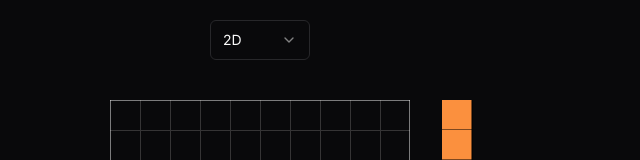
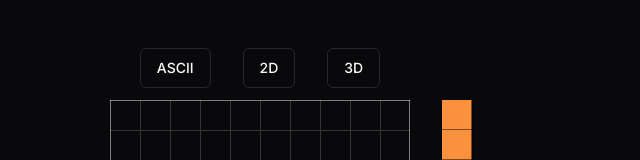
Before and after one commit to Thiago-cpu/tetris, a Next.js app: page / in a window 1280 px wide. Shown: the top 160 px of the page, without its empty margins (380-1020 px from the left). Built offline with nearby package versions, Linux system fonts and the light colour scheme.

Commit message:
in selectUniverse, use buttons instead of select

```diff
--- a/src/app/(home)/selectUniverse.tsx
+++ b/src/app/(home)/selectUniverse.tsx
@@ -1,40 +1,33 @@
 "use client";
-
 import {
-  Select,
-  SelectContent,
-  SelectItem,
-  SelectTrigger,
-  SelectValue,
-} from "@/components/ui/select";
-import {
-  GAME_MULTIVERSE,
   GameUniverses,
+  gameUniverses,
   useUserConfig,
 } from "../store/userConfig";
 import { useTransition } from "react";
+import { Button } from "@/components/ui/button";
 
 export default function SelectUniverse() {
   const [pending, startTransition] = useTransition();
   const { gameUniverse, setGameUniverse } = useUserConfig(
     ({ gameUniverse, setGameUniverse }) => ({ gameUniverse, setGameUniverse }),
   );
+
+  const transitionateUniverse = (universe: GameUniverses) => () => {
+    startTransition(() => setGameUniverse(universe));
+  };
+
   return (
-    <Select
-      disabled={pending}
-      value={gameUniverse}
-      onValueChange={(v: GameUniverses) =>
-        startTransition(() => setGameUniverse(v))
-      }
-    >
-      <SelectTrigger className="absolute top-5 w-[100px]" value={gameUniverse}>
-        <SelectValue placeholder="Tetris" />
-      </SelectTrigger>
-      <SelectContent>
-        <SelectItem value={GAME_MULTIVERSE["ASCII"]}>ASCII</SelectItem>
-        <SelectItem value={GAME_MULTIVERSE["2D"]}>2D</SelectItem>
-        <SelectItem value={GAME_MULTIVERSE["3D"]}>3D</SelectItem>
-      </SelectContent>
-    </Select>
+    <div className="absolute top-12 flex gap-8">
+      {gameUniverses.map((universe) => (
+        <Button
+          disabled={pending}
+          variant="outline"
+          onClick={transitionateUniverse(universe)}
+        >
+          {universe}
+        </Button>
+      ))}
+    </div>
   );
 }
--- a/src/app/store/userConfig.ts
+++ b/src/app/store/userConfig.ts
@@ -8,8 +8,13 @@ export const GAME_MULTIVERSE = {
 } as const;
 
 type TypeofGame_Mutliverse = typeof GAME_MULTIVERSE;
+export type GameUniverses = TypeofGame_Mutliverse[keyof TypeofGame_Mutliverse];
 
-export type GameUniverses = TypeofGame_Mutliverse[keyof TypeofGame_Mutliverse];
+export const gameUniverses = [
+  "ASCII",
+  "2D",
+  "3D",
+] as const satisfies GameUniverses[];
 
 interface UserConfigState {
   gameUniverse: GameUniverses;
```
